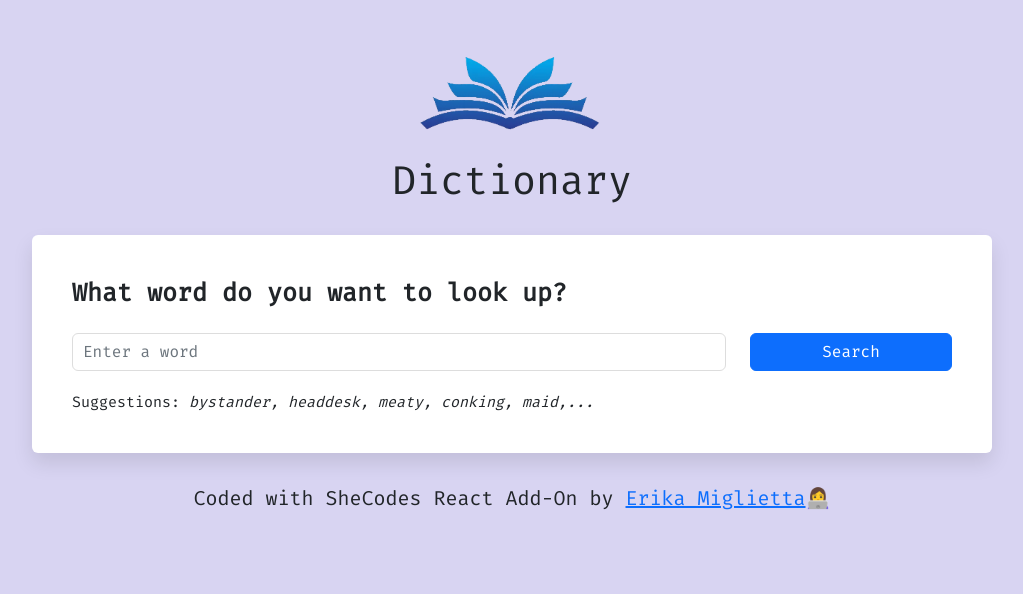
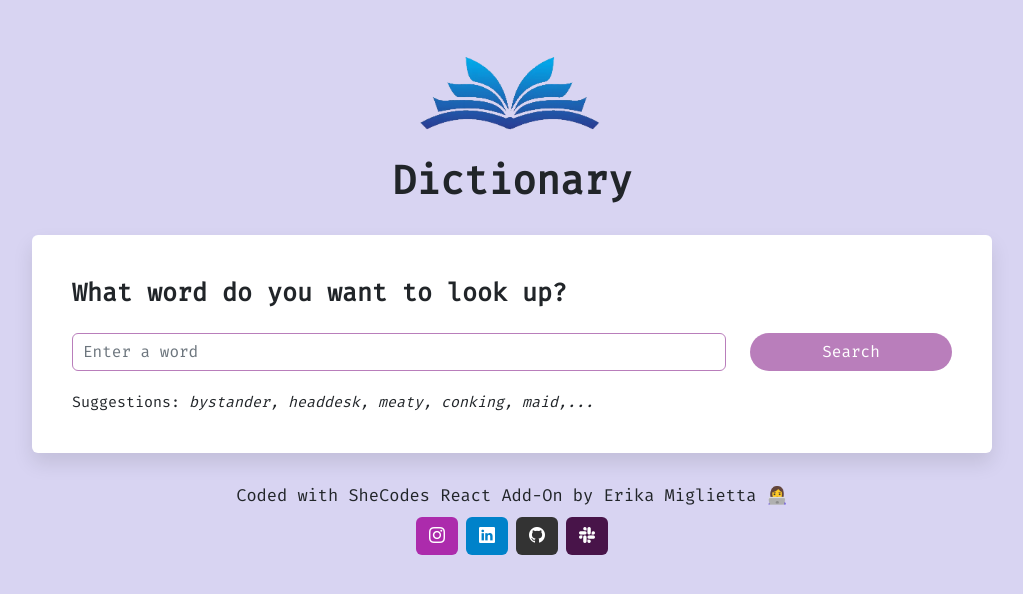
Before and after one commit to erina92/dictionary-react-final, a React (Create React App) app: page / in a window 1280 px wide. Shown: the top 594 px of the page, without its empty margins (128-1151 px from the left). Built offline with nearby package versions, Linux system fonts and the light colour scheme.

Commit message:
added social links

```diff
--- a/package.json
+++ b/package.json
@@ -8,6 +8,7 @@
     "@testing-library/user-event": "^13.5.0",
     "axios": "^1.4.0",
     "bootstrap": "^5.2.3",
+    "bootstrap-icons": "^1.10.5",
     "react": "^18.2.0",
     "react-dom": "^18.2.0",
     "react-scripts": "5.0.1",
--- a/src/App.css
+++ b/src/App.css
@@ -8,6 +8,10 @@ body {
   max-width: 960px;
   margin: 0 auto;
   font-family: "Fira Mono", monospace;
+}
+
+.App h1 {
+  font-weight: 900;
 }
 
 .App-header {
@@ -23,9 +27,5 @@ body {
 .App-footer {
   text-align: center;
   margin: 30px 0;
-  font-size: 20px;
+  font-size: 17px;
 }
-
-.App-footer .github {
-  font-size: 20px;
-}
--- a/src/App.js
+++ b/src/App.js
@@ -1,5 +1,6 @@
 import "./App.css";
 import "bootstrap/dist/css/bootstrap.min.css";
+import "bootstrap-icons/font/bootstrap-icons.css";
 import logo from "./logo.png";
 import Dictionary from "./Dictionary";
 
@@ -19,16 +20,54 @@ function App() {
         <Dictionary />
       </main>
       <footer className="App-footer">
-        Coded with SheCodes React Add-On by {""}
+        Coded with SheCodes React Add-On by Erika Miglietta 👩‍💻
+        <br />
+        <div className="links mt-2">
           <a
+            className="btn text-white"
+            style={{ backgroundColor: `#ac2bac` }}
+            href="https://www.instagram.com/eri.codes"
+            target="_blank"
+            rel="noreferrer"
+            role="button"
+            title="Instagram"
+          >
+            <i className="bi bi-instagram"></i>
+          </a>
+          <a
+            className="btn text-white ms-2"
+            style={{ backgroundColor: `#0082ca` }}
+            href="https://www.linkedin.com/in/erika-miglietta/"
+            target="_blank"
+            rel="noreferrer"
+            role="button"
+            title="LinkedIN"
+          >
+            <i className="bi bi-linkedin"></i>
+          </a>
+          <a
+            className="btn text-white ms-2"
+            style={{ backgroundColor: `#333333` }}
             href="https://github.com/erina92"
             target="_blank"
             rel="noreferrer"
-          className="github"
+            role="button"
+            title="Github"
           >
-          Erika Miglietta
+            <i className="bi bi-github"></i>
           </a>
-        👩‍💻
+          <a
+            className="btn text-white ms-2"
+            style={{ backgroundColor: `#481449` }}
+            href="https://shecodesio.slack.com/team/U042KAU08KW"
+            target="_blank"
+            rel="noreferrer"
+            role="button"
+            title="Slack"
+          >
+            <i className="bi bi-slack"></i>
+          </a>
+        </div>
       </footer>
     </div>
   );
--- a/src/Dictionary.css
+++ b/src/Dictionary.css
@@ -18,11 +18,18 @@
   border-radius: 6px;
   padding: 6px 10px;
   color: #333;
-  border: 1px solid #ddd;
+  border: 1px solid #b97ebb;
 }
 
 .Dictionary button {
   width: 100%;
+  background-color: #b97ebb;
+  color: white;
+}
+
+.Dictionary button:hover {
+  background-color: #ac2bac;
+  color: white;
 }
 
 .Dictionary .hints {
--- a/src/Dictionary.js
+++ b/src/Dictionary.js
@@ -68,7 +68,7 @@ export default function Dictionary() {
               />
             </div>
             <div className="col-3">
-              <button type="submit" className="btn btn-primary">
+              <button type="submit" className="btn rounded-pill">
                 Search
               </button>
             </div>
--- a/src/Phonetic.css
+++ b/src/Phonetic.css
@@ -16,6 +16,8 @@
 
 .Phonetic .play {
   width: 100px;
+  background-color: #b97ebb;
+  color: white;
 }
 
 .Phonetic .not-available {
--- a/src/Phonetic.js
+++ b/src/Phonetic.js
@@ -21,7 +21,7 @@ export default function Phonetic(props) {
           {props.phonetic.audio ? (
             <button
               type="button"
-              className="btn btn-primary play"
+              className="btn rounded-pill play"
               onClick={playAudio}
               disabled={isPlaying}
             >
```
Also changed, not shown: 1 other file (tests, documents, lock files or other folders). Lines whose indentation alone changed are shown as unchanged.
